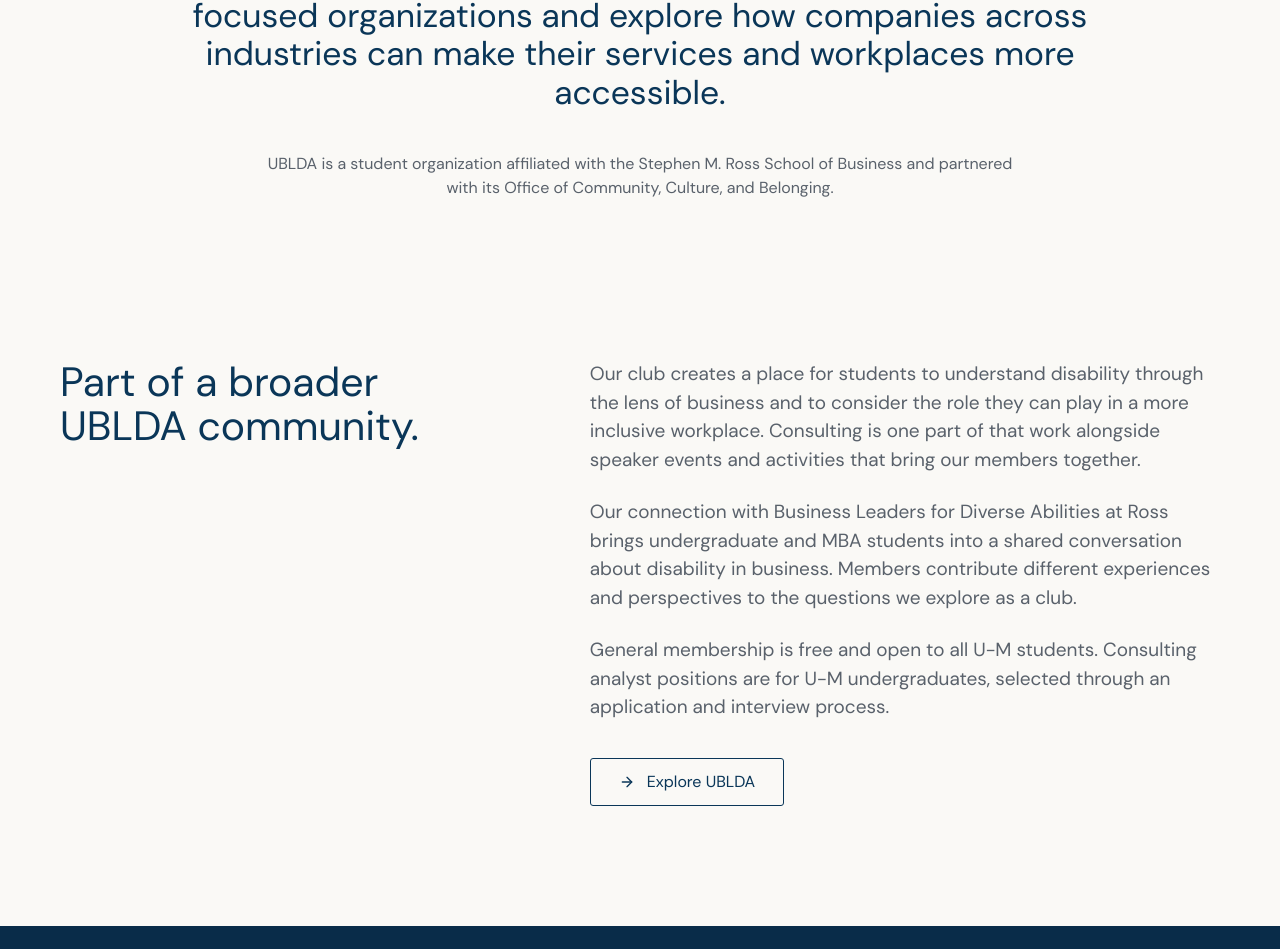
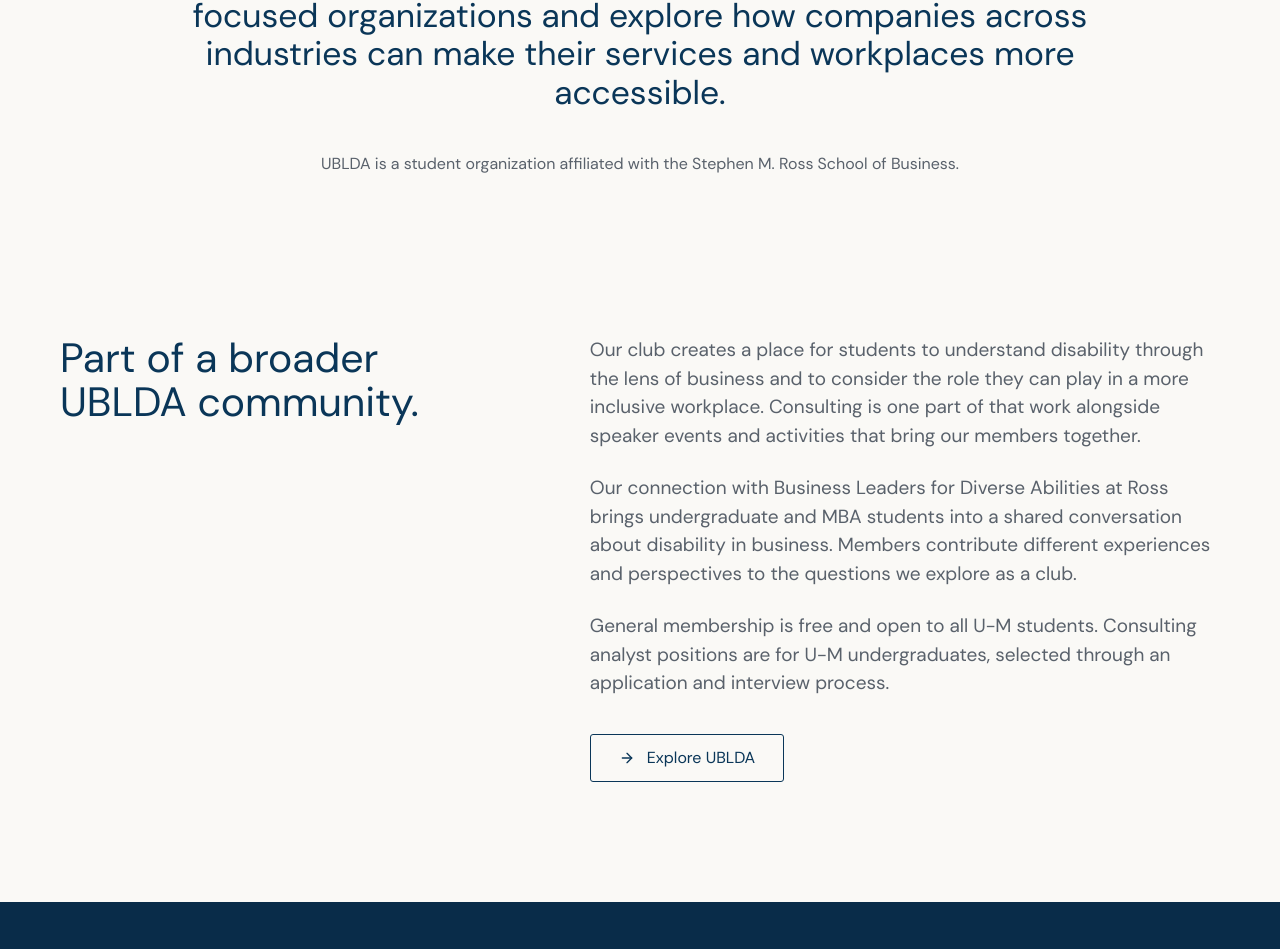
Before and after one commit to sbodine-lab/ublda-website, a React (Vite) app: page /consulting in a window 1280 px wide. Shown: the part 1066-2015 px from the top of the page. Built offline with nearby package versions, Linux system fonts and the light colour scheme.

Commit message:
Remove office mention from consulting affiliation (#145)
* Clarify OCCB working relationship in consulting copy

* Remove office mention from consulting affiliation

```diff
--- a/src/pages/consulting/content.ts
+++ b/src/pages/consulting/content.ts
@@ -123,7 +123,7 @@
 }
 
 export const PARTNER_STATEMENT =
-  'UBLDA is a student organization affiliated with the Stephen M. Ross School of Business and partnered with its Office of Community, Culture, and Belonging.'
+  'UBLDA is a student organization affiliated with the Stephen M. Ross School of Business.'
 
 export const PARTNERS = [
   { src: '/partners-blda.webp', alt: 'Business Leaders for Diverse Abilities', role: 'MBA community' },
```
